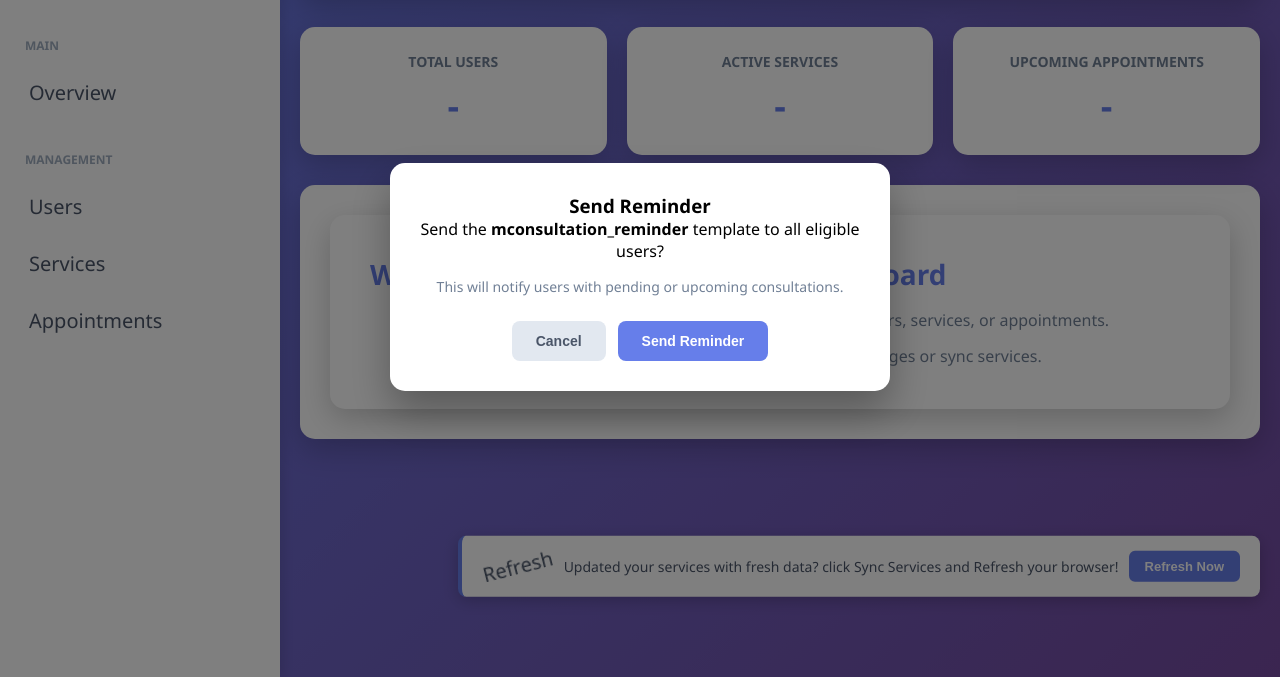
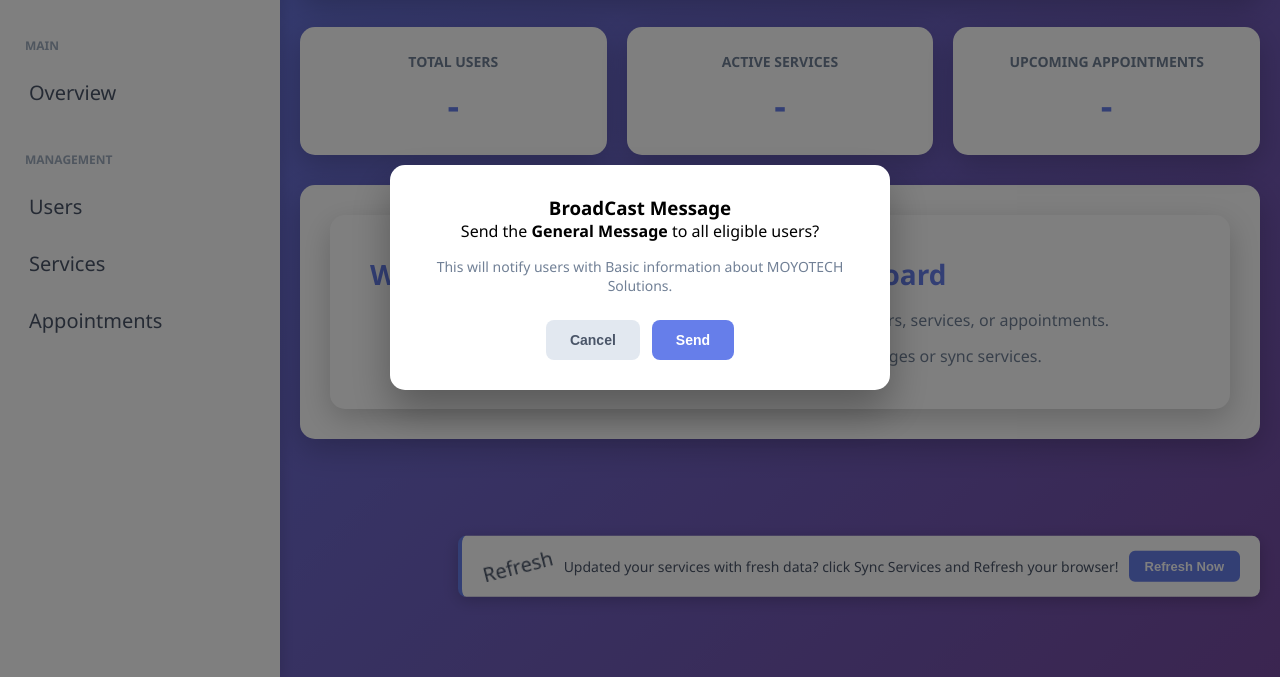
Before and after one commit to Gasorekibo/chatbot, a website: page public/admin/index.html in a window 1280 px wide. Both pictures are taken after a click on the button "Send Reminder". Shown: the part 123-800 px from the top of the page. Drawn offline with Linux system fonts and the light colour scheme; no server answers.

Commit message:
chore: change modal message

```diff
--- a/public/admin/index.html
+++ b/public/admin/index.html
@@ -590,14 +590,14 @@
   <!-- NEW: Confirmation Modal (replaces the old broadcast modal) -->
   <div class="modal" id="reminderModal">
     <div class="modal-content">
-      <h3>Send Reminder</h3>
-      <p>Send the <strong>mconsultation_reminder</strong> template to all eligible users?</p>
+      <h3>BroadCast Message</h3>
+      <p>Send the <strong>General Message</strong> to all eligible users?</p>
       <p style="color:#718096; font-size:14px; margin:15px 0;">
-        This will notify users with pending or upcoming consultations.
+        This will notify users with Basic information about MOYOTECH Solutions.
       </p>
       <div class="modal-actions">
         <button class="btn btn-secondary" onclick="closeReminderModal()">Cancel</button>
-        <button class="btn btn-primary" onclick="sendReminderBroadcast()">Send Reminder</button>
+        <button class="btn btn-primary" onclick="sendReminderBroadcast()">Send</button>
       </div>
     </div>
   </div>
```
